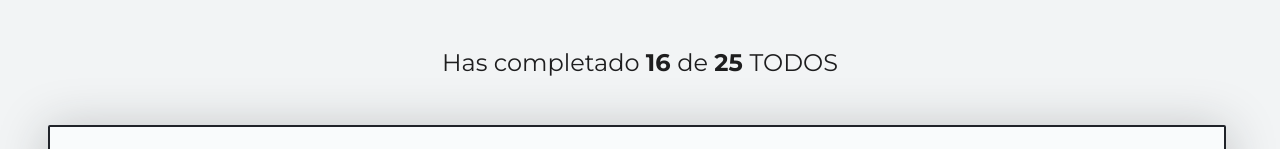
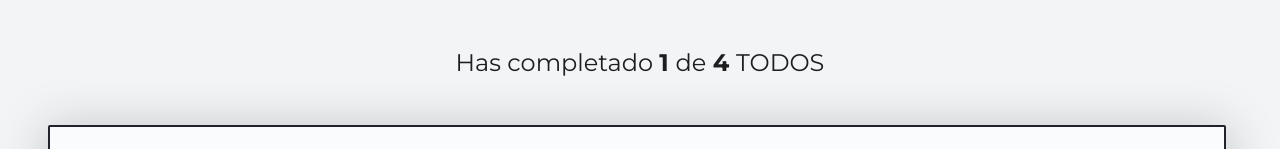
Before and after one commit to darwing-21/todo-machine, a React (Create React App) app: page / in a window 1280 px wide. Shown: the top 149 px of the page. Built offline with nearby package versions, Linux system fonts and the light colour scheme.

Commit message:
feat(todo machine): add counter todo

```diff
--- a/src/App.js
+++ b/src/App.js
@@ -13,10 +13,17 @@
 ]
 
 function App() {
+  const [todos, setTodos] = React.useState(defaultTodos);
+  const [searchValue, setSearchValue] = React.useState('');
+  console.log('Los usuarios buscan todos de ' + searchValue);
+
+  const completedTodos = todos.filter(todo => !!todo.completed).length;
+  const totalTodos = todos.length;
+
   return (
     <>
-      <TodoCounter completed={16} total={25} />
-      <TodoSearch />
+      <TodoCounter completed={completedTodos} total={totalTodos} />
+      <TodoSearch searchValue={searchValue} setSearchValue={setSearchValue} />
 
       <TodoList>
         {defaultTodos.map(todo => (
--- a/src/TodoSearch.js
+++ b/src/TodoSearch.js
@@ -1,10 +1,8 @@
 import React from 'react';
 import './TodoSearch.css';
 
-function TodoSearch() {
-    const [searchValue, setSearchValue] = React.useState('');
+function TodoSearch({searchValue, setSearchValue}) {
 
-    console.log('Los usuarios buscan todos de ' + searchValue);
 
     return (
         <input
```
